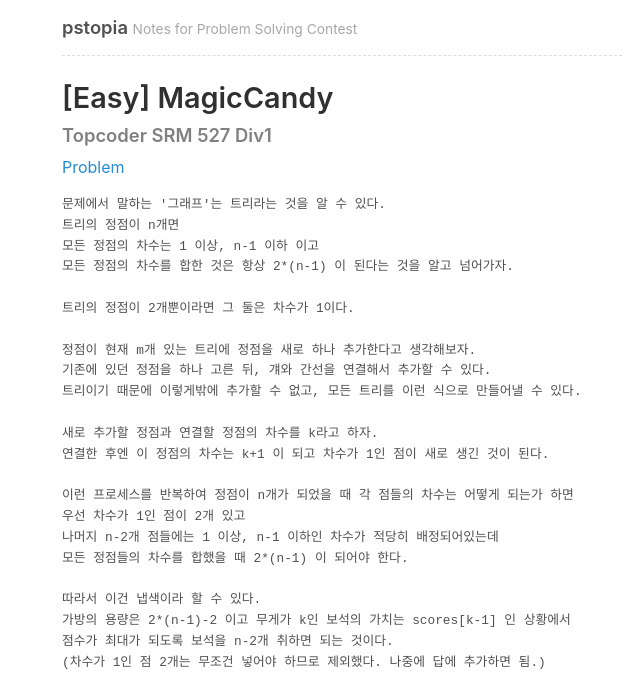
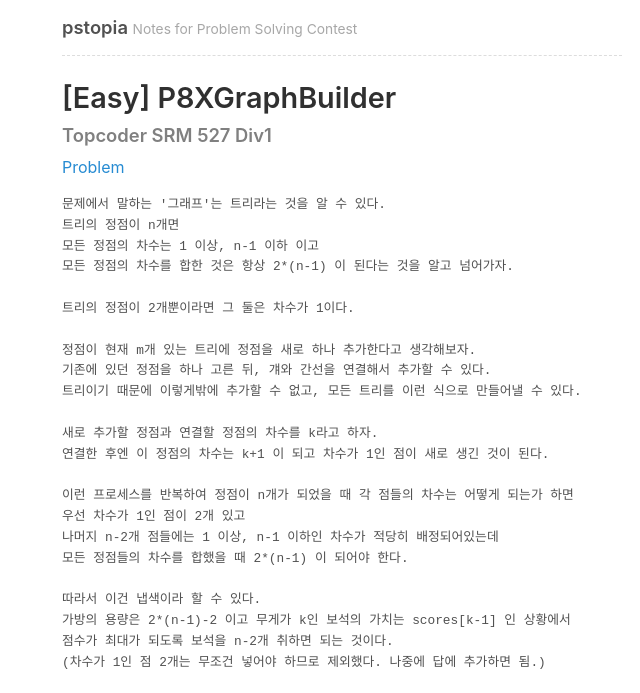
Before and after one commit to pstopia/pstopia.github.io, a Jekyll site: the page built from src/tc/srm527d1-1.html, in a window 1280 px wide, cut to the strip 0-693 px from the top of the page. Shown: the whole strip, without its empty margins (298-938 px from the left). Built offline with Jekyll 4.4.1, drawn with Linux system fonts in a browser that asks for light colours; some web fonts are replaced; comment, search, counter and statistics services are not loaded.

Commit message:
fix title

```diff
--- a/src/tc/srm527d1-1.html
+++ b/src/tc/srm527d1-1.html
@@ -1,8 +1,8 @@
 ---
 layout: solution
 round_name: 'Topcoder SRM 527 Div1'
-prob_name: '[Easy] MagicCandy'
-title: '[Easy] MagicCandy - Topcoder SRM 527 Div1'
+prob_name: '[Easy] P8XGraphBuilder'
+title: '[Easy] P8XGraphBuilder - Topcoder SRM 527 Div1'
 prob_link: 'https://community.topcoder.com/stat?c=problem_statement&pm=11308'
 gist: 581e8911542a2d1c3a212e77ace590a1
 tags: [graph, tree, dp]
```
